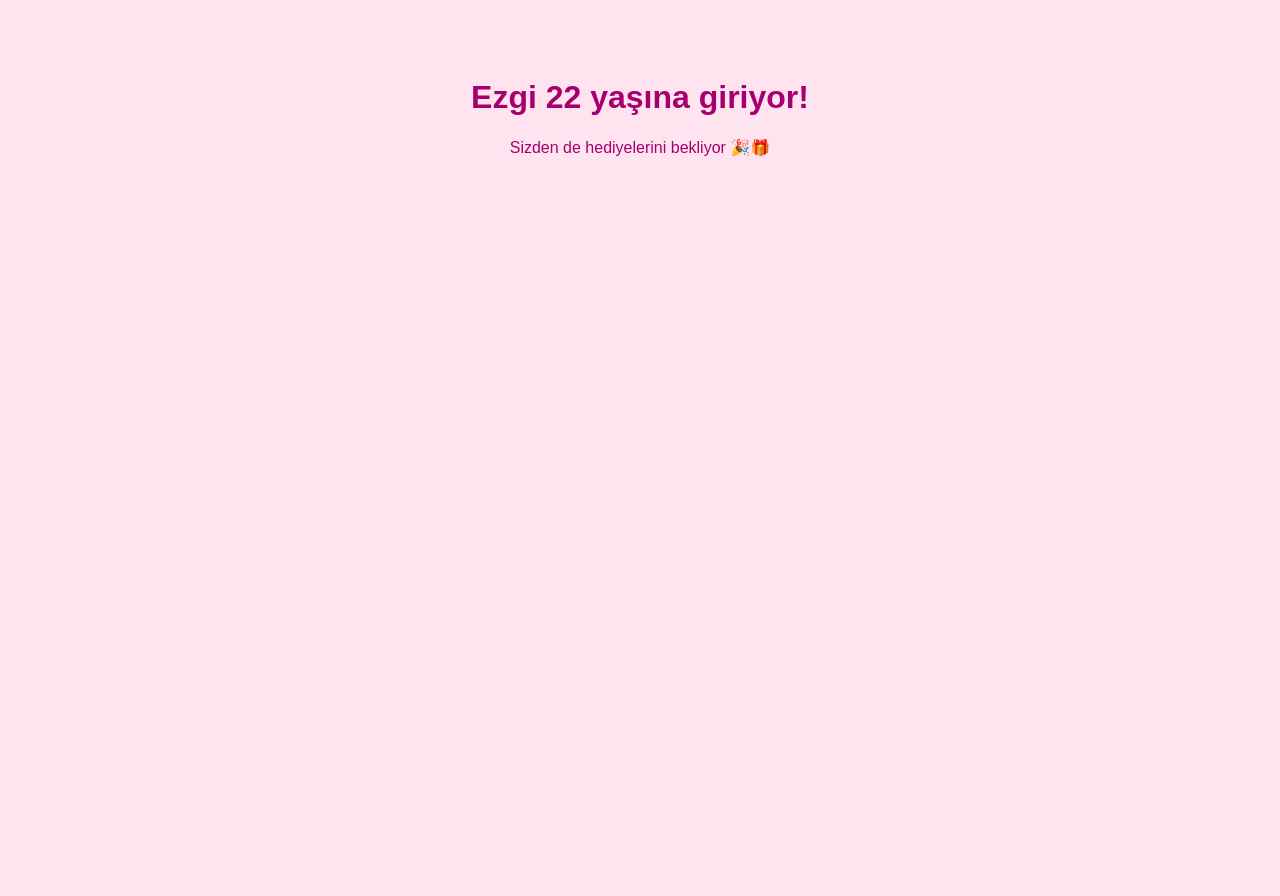
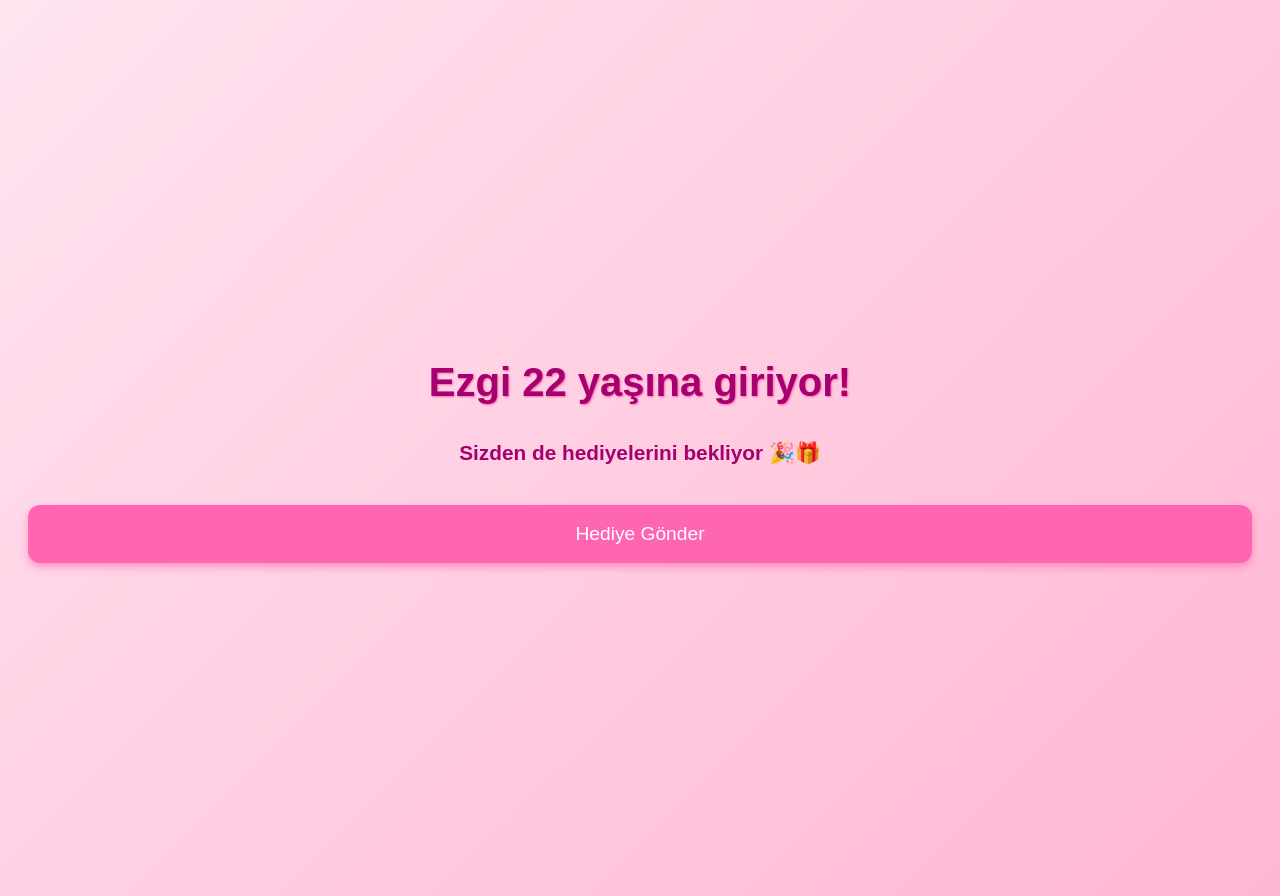
Before and after one commit to ezgiss12/depo, a Flask app: page /devam in a window 1280 px wide. Before the commit the page ends 157 px from the top, so only its background shows below. Run offline with Flask 3, Linux system fonts and the light colour scheme.

Commit message:
Update devam.html

```diff
--- a/templates/devam.html
+++ b/templates/devam.html
@@ -1,33 +1,63 @@
 <!DOCTYPE html>
 <html lang="tr">
 <head>
-    <meta charset="UTF-8">
+    <meta charset="UTF-8" />
+    <meta name="viewport" content="width=device-width, initial-scale=1" />
     <title>Doğum Günü Devam</title>
     <style>
         body {
-            background-color: #ffe4f0;
-            font-family: Arial, sans-serif;
+            background: linear-gradient(135deg, #ffe4f0, #ffb6d2);
+            font-family: 'Arial', sans-serif;
             text-align: center;
-            padding: 50px;
+            padding: 40px 20px;
             color: #a6006e;
+            min-height: 100vh;
+            display: flex;
+            flex-direction: column;
+            justify-content: center;
+        }
+        h1 {
+            font-size: 2.5rem;
+            margin-bottom: 15px;
+            text-shadow: 1px 1px 2px #ff66b2;
+        }
+        p {
+            font-size: 1.3rem;
+            margin-bottom: 40px;
+            font-weight: 600;
         }
         button {
             background-color: #ff66b2;
             border: none;
             color: white;
-            padding: 15px 30px;
-            font-size: 18px;
-            border-radius: 8px;
+            padding: 18px 40px;
+            font-size: 1.2rem;
+            border-radius: 12px;
             cursor: pointer;
-            margin-top: 40px;
+            box-shadow: 0 4px 8px rgba(255, 102, 178, 0.6);
+            transition: background-color 0.3s ease;
         }
         button:hover {
             background-color: #ff3399;
+        }
+        /* Responsive font for smaller screens */
+        @media (max-width: 400px) {
+            h1 {
+                font-size: 2rem;
+            }
+            p {
+                font-size: 1rem;
+            }
+            button {
+                padding: 15px 30px;
+                font-size: 1rem;
+            }
         }
     </style>
 </head>
 <body>
     <h1>Ezgi 22 yaşına giriyor!</h1>
     <p>Sizden de hediyelerini bekliyor 🎉🎁</p>
+    <button onclick="alert('Teşekkürler! Hediyeniz çok değerlidir 🎉')">Hediye Gönder</button>
 </body>
 </html>
```
